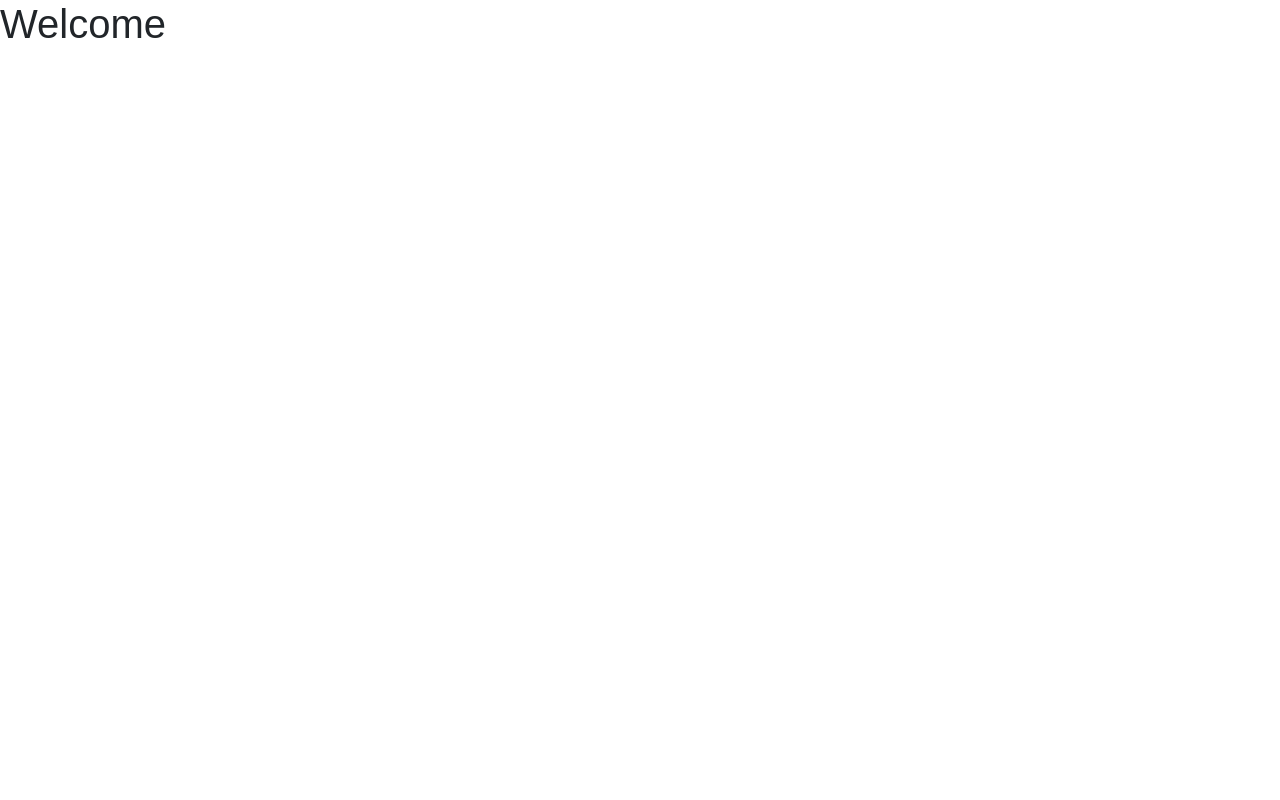
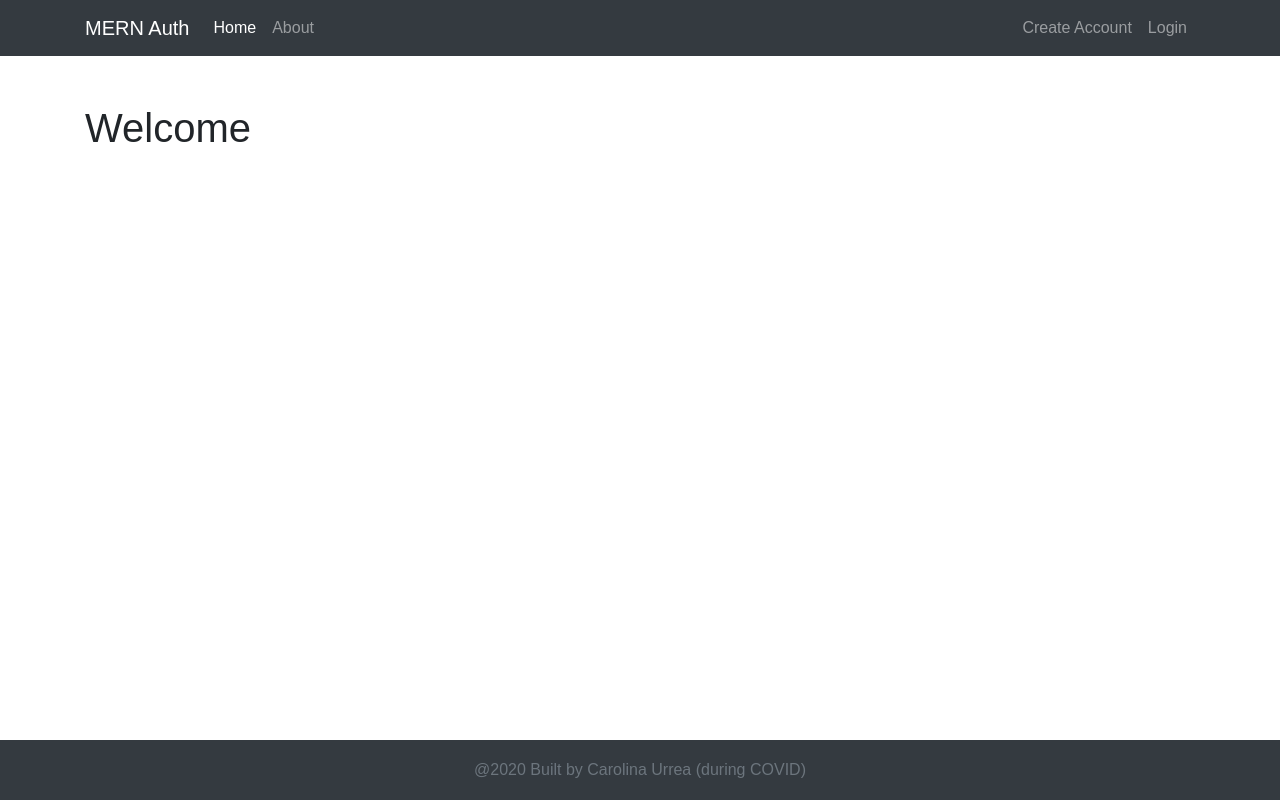
Before and after one commit to canourrea23/carolinaurrearestrepo, a React (Create React App) app: page / in a window 1280 px wide. Built offline with nearby package versions, Linux system fonts and the light colour scheme; no server answers.

Commit message:
Got all routes in and working

```diff
--- a/src/App.js
+++ b/src/App.js
@@ -8,6 +8,14 @@
 
 import Welcome from './components/Welcome';
 import Navbar from './components/Navbar';
+import Profile from './components/Profile';
+import Signup from './components/Signup';
+import Footer from './components/Footer';
+import Login from './components/Login';
+import About from './components/About';
+
+
+
 
 
 const PrivateRoute = ({ component: Component, ...rest }) => {
@@ -48,8 +56,19 @@
 
   return (
     <div className="App">
-      {/* <Navbar handleLogout={handleLogout} isAuth={isAuthenticated} />       */}
-      <Welcome />
+      <Navbar handleLogout={handleLogout} isAuth={isAuthenticated} />
+      <div className="container mt-5">
+        <Switch>
+          <Route path='/signup' component={ Signup } />
+          <Route
+            path='/login'
+            render={ (props) => <Login {...props} nowCurrentUser={ nowCurrentUser } setIsAuthenticated={ setIsAuthenticated } user={ currentUser }/>} />
+          <Route path='/about' component={ About } />
+          <PrivateRoute path='/profile' component={ Profile } user={ currentUser } />
+          <Route exact path="/" component={ Welcome }/>
+        </Switch>
+      </div>
+      <Footer />
     </div>
   );
 }
--- a/src/components/Profile.js
+++ b/src/components/Profile.js
@@ -0,0 +1,11 @@
+import React from 'react';
+
+const Profile = (props) => {
+    console.log(props);
+    return (
+        <div>
+            <h1>Profile</h1>
+        </div>
+    )
+}
+export default Profile;
--- a/src/index.js
+++ b/src/index.js
@@ -1,13 +1,14 @@
 import React from 'react';
 import ReactDOM from 'react-dom';
+import { BrowserRouter as Router } from "react-router-dom";
 import './index.css';
 import App from './App';
 import reportWebVitals from './reportWebVitals';
 
 ReactDOM.render(
-  <React.StrictMode>
+  <Router>
     <App />
-  </React.StrictMode>,
+  </Router>,
   document.getElementById('root')
 );
 
```
Also changed, not shown: 1 other file (tests, documents, lock files or other folders).
